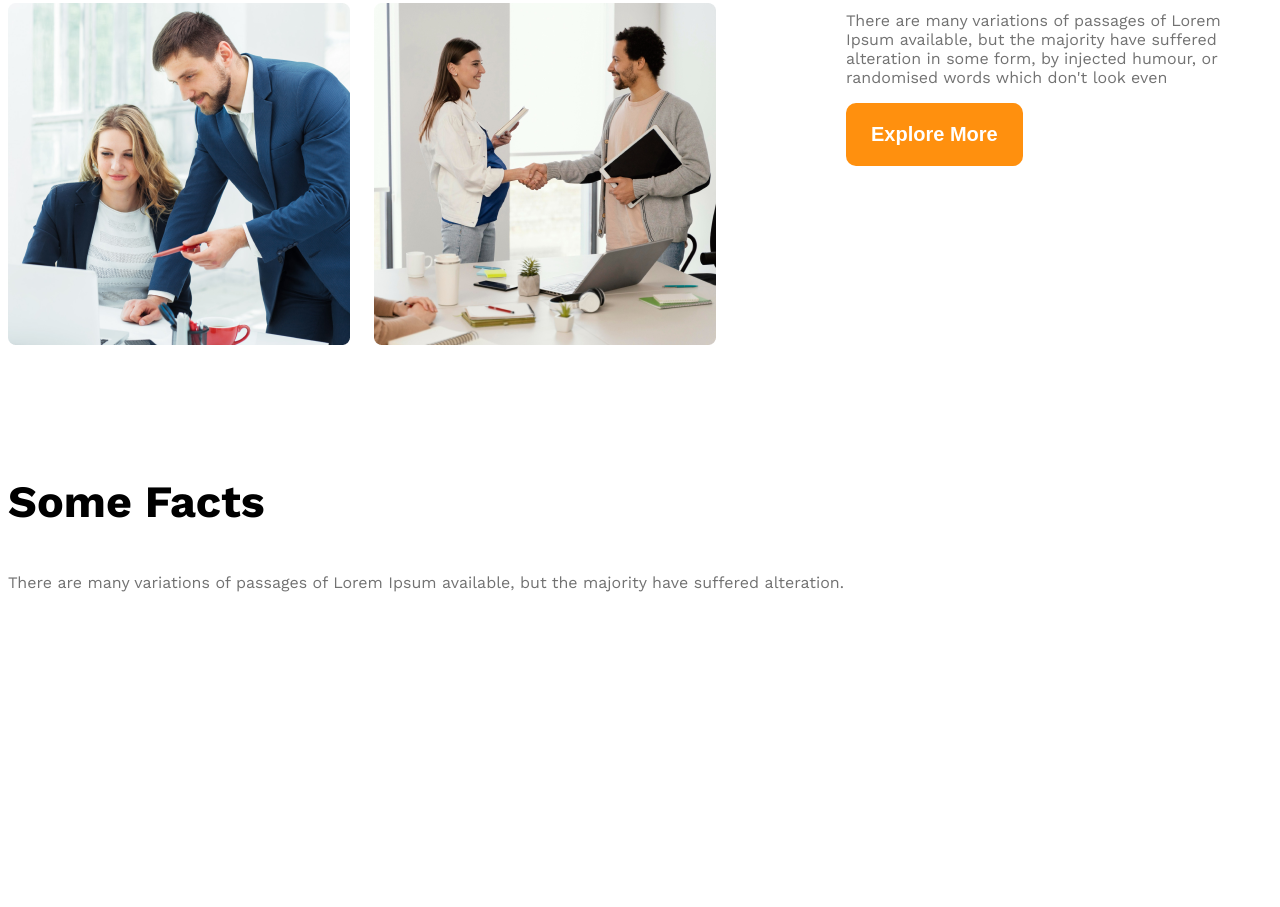
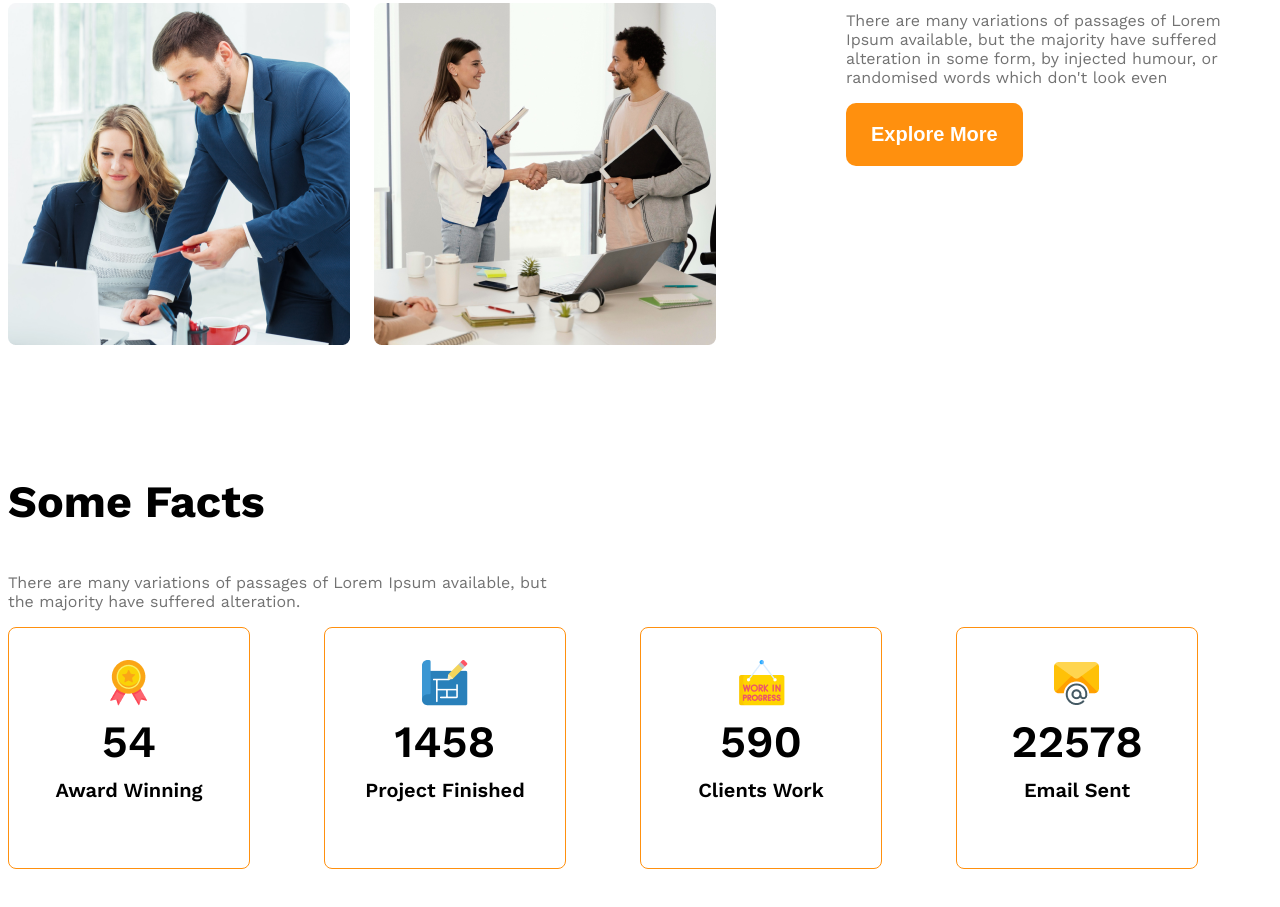
Before and after one commit to ornobaadi/g3-architects-website, a plain HTML site: page index.html in a window 1280 px wide. Shown: the part 1677-2584 px from the top of the page. Before the commit the page ends 2558 px from the top, so only its background shows below. Drawn offline with nearby package versions, Linux system fonts and the light colour scheme.

Commit message:
fact card

```diff
--- a/index.html
+++ b/index.html
@@ -46,28 +46,36 @@
         <!-- features will enjoy -->
          <section>
             <h3 class="section-title">Some Facts</h3>
-            <p class="text-light-grey">There are many variations of passages of Lorem Ipsum available, but
+            <p class="text-light-grey fact-description">There are many variations of passages of Lorem Ipsum available, but
             the majority have suffered alteration.</p>
-            <div class="facts-container">
-                <div class="fact">
-                    <img src="" alt="" class="fact-icon">
-                    <h4 class="fact-number"></h4>
-                    <h5 class="fact-name"></h5>
+            <div class="facts-container  ">
+                <div class="fact-card display-flex">
+                    <div>
+                        <img src="images/icons/ribon.png" alt="" class="fact-icon">
+                        <h4 class="fact-number">54</h4>
+                        <h5 class="fact-name">Award Winning</h5>
+                    </div>
                 </div>
-                <div class="fact">
-                    <img src="" alt="" class="fact-icon">
-                    <h4 class="fact-number"></h4>
-                    <h5 class="fact-name"></h5>
+                <div class="fact-card display-flex">
+                    <div>
+                        <img src="images/icons/projects.png" alt="" class="fact-icon">
+                        <h4 class="fact-number">1458</h4>
+                        <h5 class="fact-name">Project Finished</h5>
+                    </div>
                 </div>
-                <div class="fact">
-                    <img src="" alt="" class="fact-icon">
-                    <h4 class="fact-number"></h4>
-                    <h5 class="fact-name"></h5>
+                <div class="fact-card display-flex">
+                    <div>
+                        <img src="images/icons/customers.png" alt="" class="fact-icon">
+                        <h4 class="fact-number">590</h4>
+                        <h5 class="fact-name">Clients Work</h5>
+                    </div>
                 </div>
-                <div class="fact">
-                    <img src="" alt="" class="fact-icon">
-                    <h4 class="fact-number"></h4>
-                    <h5 class="fact-name"></h5>
+                <div class="fact-card display-flex">
+                    <div>
+                        <img src="images/icons/email.png" alt="" class="fact-icon">
+                        <h4 class="fact-number">22578</h4>
+                        <h5 class="fact-name">Email Sent</h5>
+                    </div>
                 </div>
             </div>
          </section>
--- a/styles/architects.css
+++ b/styles/architects.css
@@ -124,6 +124,37 @@
     font-weight: 500;
   }
 
+  /* Some facts related styles */
+  .facts-container{
+    display: grid;
+    grid-template-columns: repeat(4, 1fr);
+  }
+  .fact-card{
+    border: 1px solid #FF900E;
+    width: 240px;
+    height: 240px;
+    border-radius: 8px;
+    align-items: center;
+    justify-content: center;
+    text-align: center;
+  }
+
+  .fact-number{
+    font-size: 2.8rem;
+    font-weight: 600;
+    margin-top: 5px;
+    margin-bottom: 10px;
+  }
+
+  .fact-name{
+    font-size: 1.25rem;
+    font-weight: 600;
+    margin-top: 10px;
+  }
+
+  .fact-description{
+    max-width: 540px;
+  }
 
 
   /* Responsive Media Query */
```
